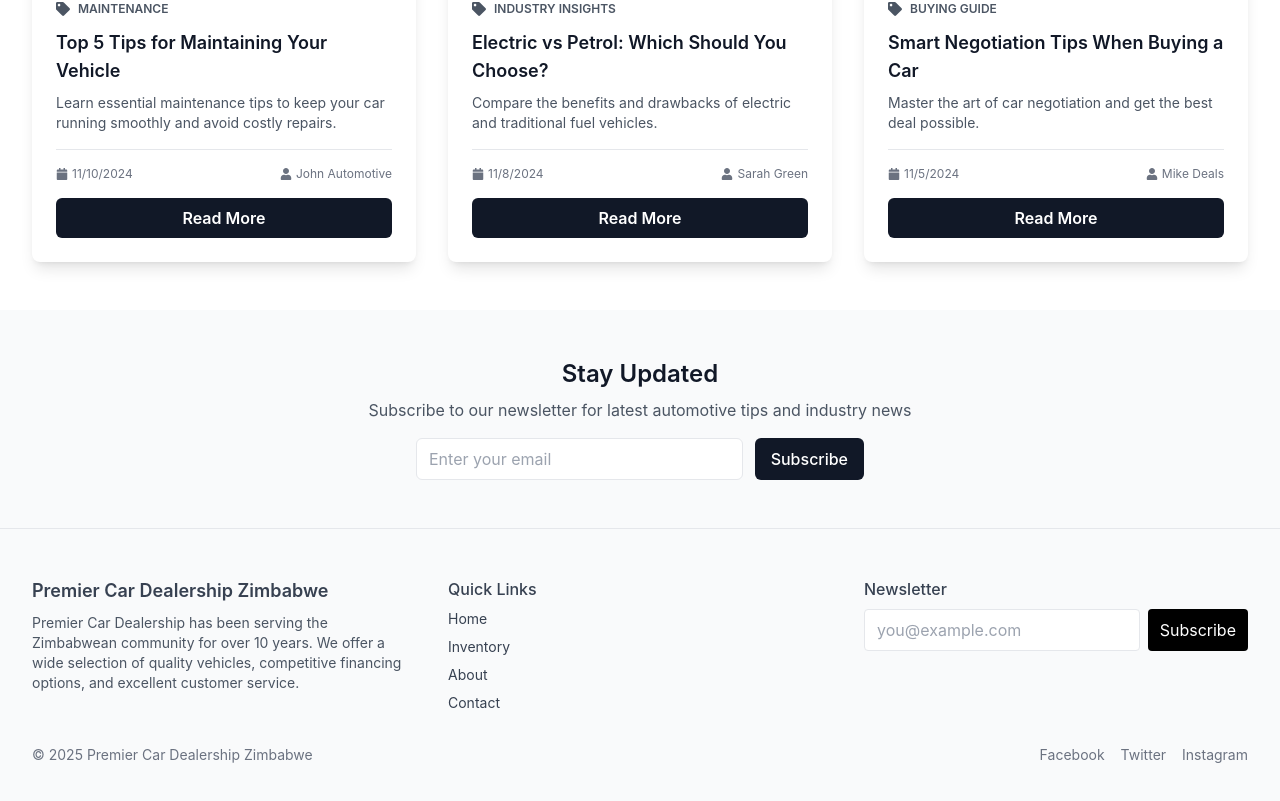
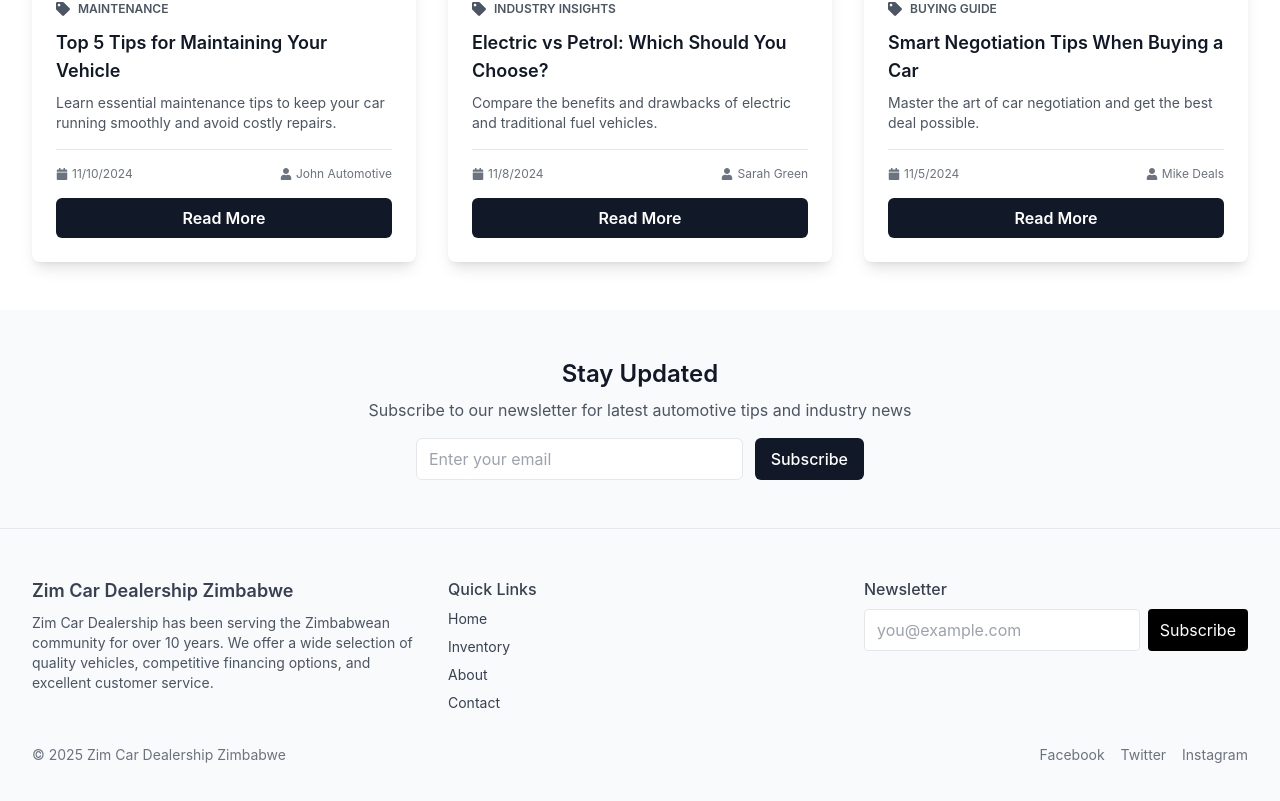
Before and after one commit to Stile-1473/Car-Delearship-Temp, a React (Vite) app: page /blog in a window 1280 px wide. Shown: the part 632-1433 px from the top of the page. Built offline with nearby package versions, Linux system fonts and the light colour scheme; the HTML template or start-up script is replaced by a standard one.

Commit message:
AI fixes

```diff
--- a/src/data/mockData.js
+++ b/src/data/mockData.js
@@ -409,10 +409,10 @@ export const promotions = [
 ];
 
 export const dealershipInfo = {
-  name: 'Premier Car Dealership Zimbabwe',
-  email: 'info@premiercardealer.co.zw',
-  phone: '+263 4 123 4567',
-  whatsapp: '+263 77 123 4567',
+  name: 'Zim Car Dealership Zimbabwe',
+  email: 'info@zimcardealer.co.zw',
+  phone: '+263 78 68 28855',
+  whatsapp: '+263 78 68 28855',
   address: '123 Harare Avenue, Harare, Zimbabwe',
   hours: {
     weekdays: '08:00 AM - 18:00 PM',
@@ -423,7 +423,7 @@ export const dealershipInfo = {
     lat: -17.8252,
     lng: 31.0335,
   },
-  about: 'Premier Car Dealership has been serving the Zimbabwean community for over 10 years. We offer a wide selection of quality vehicles, competitive financing options, and excellent customer service.',
+  about: 'Zim Car Dealership has been serving the Zimbabwean community for over 10 years. We offer a wide selection of quality vehicles, competitive financing options, and excellent customer service.',
   team: [
     {
       id: 1,
--- a/src/pages/About.jsx
+++ b/src/pages/About.jsx
@@ -27,7 +27,7 @@ const About = () => {
             <div>
               <h2 className="text-2xl font-semibold text-gray-900 mb-4">Our Story</h2>
               <p className="text-gray-700 mb-4 leading-relaxed">
-                Premier Car Dealership Zimbabwe was founded with a simple mission: to provide quality vehicles and outstanding customer service to the Zimbabwean community.
+                ZimCar Car Dealership Zimbabwe was founded with a simple mission: to provide quality vehicles and outstanding customer service to the Zimbabwean community.
               </p>
               <p className="text-gray-700 mb-4 leading-relaxed">
                 With over 10 years of experience in the automotive industry, we have built a reputation for honesty, reliability, and professionalism. We carefully select every vehicle to ensure it meets our high standards.
--- a/src/pages/Contact.jsx
+++ b/src/pages/Contact.jsx
@@ -141,7 +141,7 @@ const Contact = () => {
         {/* Map Section */}
         <div className="bg-gray-100 rounded-lg overflow-hidden shadow-sm h-96">
           <iframe
-            title="Premier Car Dealership Location"
+            title="ZimCar Car Dealership Location"
             width="100%"
             height="100%"
             frameBorder="0"
--- a/src/pages/Home.jsx
+++ b/src/pages/Home.jsx
@@ -26,7 +26,7 @@ const Home = () => {
 
   return (
     <div className="w-full">
-      {/* Hero Section (Vercel-like minimal) */}
+      {/* Hero Section  */}
       <section className="bg-white">
         <div className="max-w-6xl mx-auto px-6 py-24 grid grid-cols-1 md:grid-cols-2 gap-8 items-center">
           <div>
```
